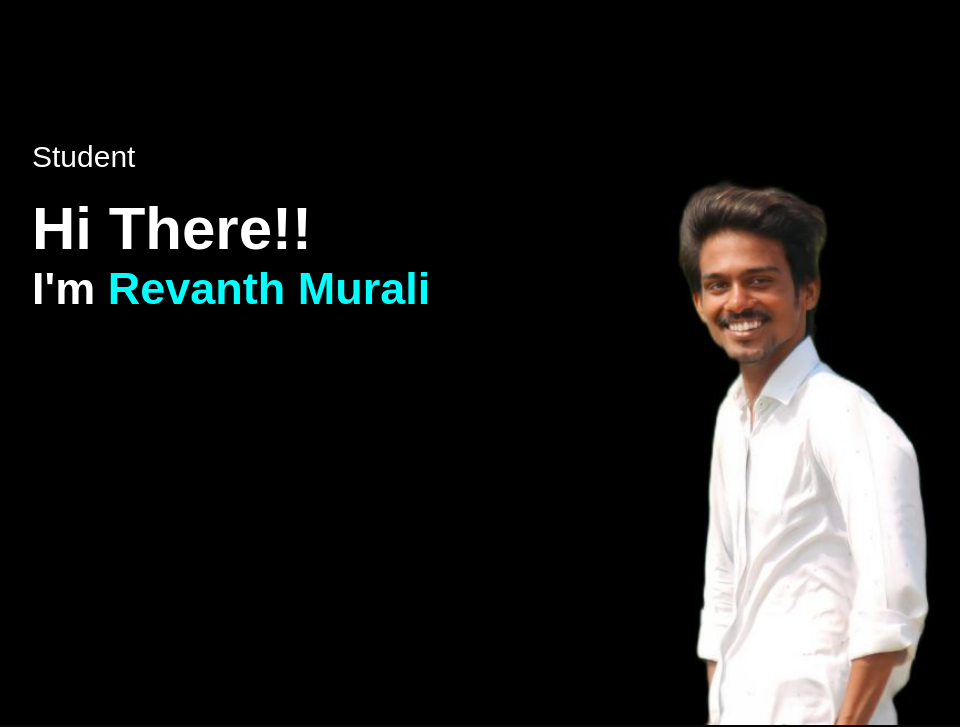
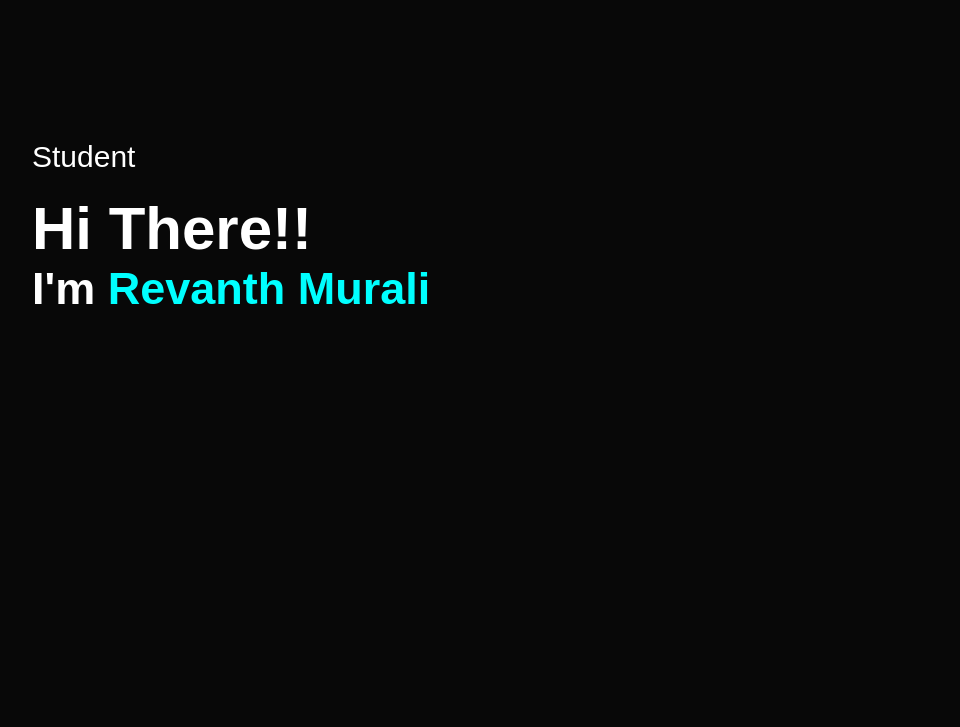
Before and after one commit to revanthm04/revanthweb, a plain HTML site: page index.html in a window 1280 px wide. Shown: the part 75-802 px from the top of the page, without its empty margins (96-1056 px from the left). Drawn offline with Linux system fonts and the light colour scheme.

Commit message:
Update style.css

```diff
--- a/style.css
+++ b/style.css
@@ -15,7 +15,6 @@ body{
  #header{
     width: 100%;
     height: 100vh;
-    background-image: url(pic2.png);
     background-size: cover;
     background-position: center;
  }
```
